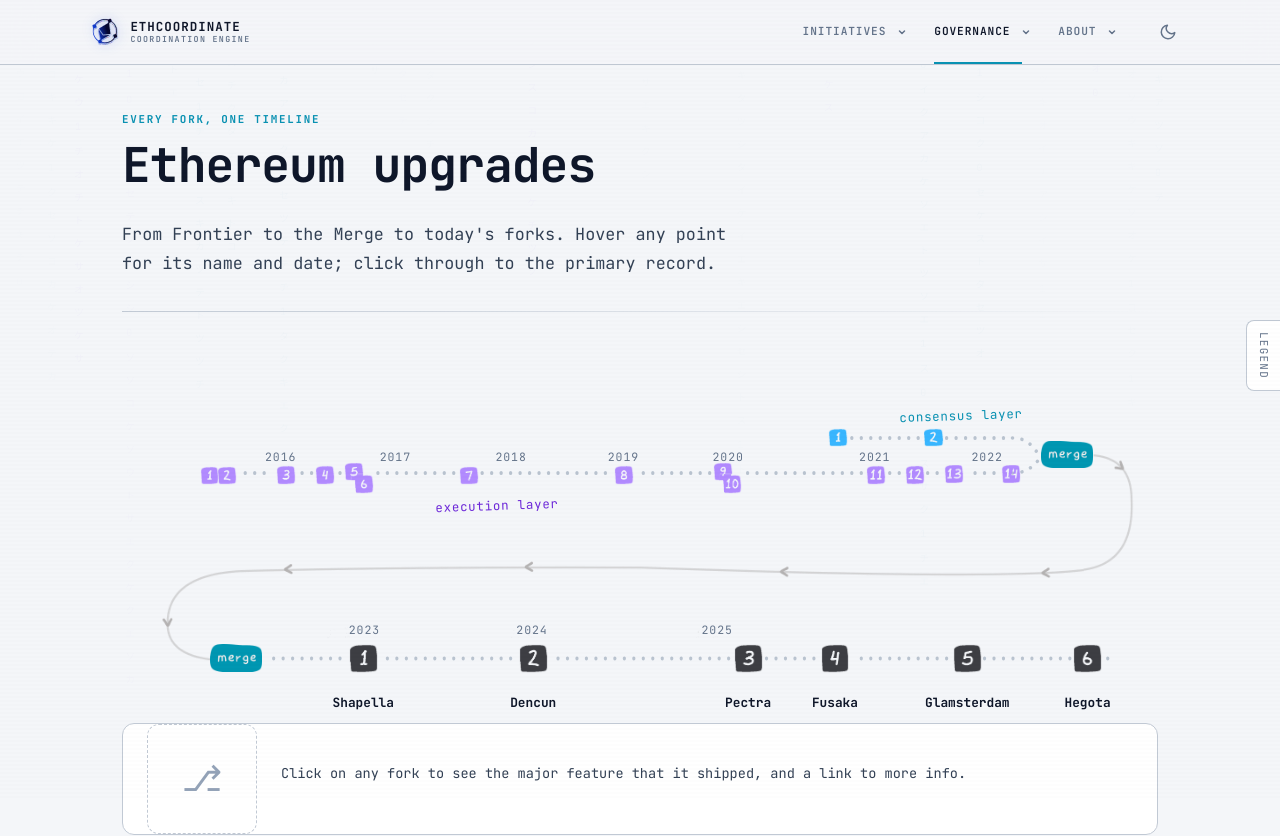
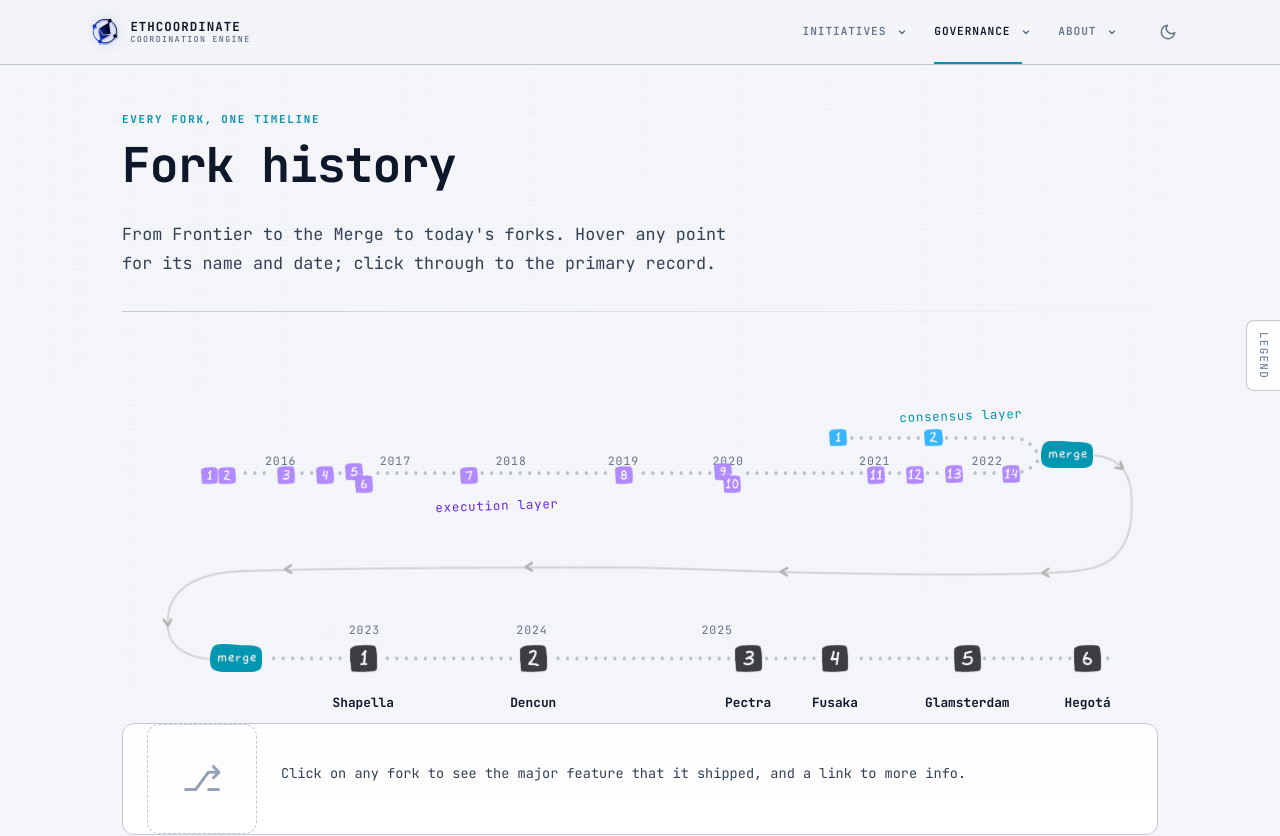
Before and after one commit to ethcoordinate/ethcoordinate-website, a Next.js app: page /upgrades in a window 1280 px wide. Shown: the top 836 px of the page. Built offline with nearby package versions, Linux system fonts and the light colour scheme.

Commit message:
Rename page to Fork history, center year markers, simplify tooltips
- Page renamed (title, h1, nav label)
- Year markers vertically centered between the CL and EL tracks
- Hover tooltips show name and date only (details live in the panel)
- Hegota displayed as Hegotá (Heze / Bogotá)

```diff
--- a/src/app/initiatives/staker-support/page.tsx
+++ b/src/app/initiatives/staker-support/page.tsx
@@ -62,11 +62,9 @@
       <Navigation />
       <main id="main-content" tabIndex={-1} className="relative z-10 max-w-[1100px] mx-auto page-container">
         <div className="page-header">
-          <h1 className="page-title">Staker support</h1>
+          <h1 className="page-title">Staking support</h1>
           <p className="page-desc">
-            EthStaker is a community providing guidance, education, support, and
-            resources for existing and potential stakers. EthStaker’s principal
-            goal is to maximize decentralization of the Ethereum network.
+            EthStaker is a community providing guidance, education, support, and resources for existing and potential stakers. EthStaker’s principal goal is to maximize decentralization of the Ethereum network.
           </p>
           <div className="flex gap-3 flex-wrap" style={{ marginTop: "1.5rem" }}>
             <a href="https://ethstaker.org" target="_blank" rel="noopener noreferrer" className="card-btn" style={{ marginTop: 0 }}>
--- a/src/app/upgrades/UpgradeTimeline.tsx
+++ b/src/app/upgrades/UpgradeTimeline.tsx
@@ -170,7 +170,7 @@
           <span className="layer-label layer-label-cl" style={{ left: px(3808), top: py(674) }}>consensus layer</span>
           <span className="layer-label layer-label-el" style={{ left: px(1700), top: py(1080) }}>execution layer</span>
           {EL_YEARS.map(({ year, x }) => (
-            <span key={year} className="year-label" style={{ left: px(x), top: py(862) }}>{year}</span>
+            <span key={year} className="year-label" style={{ left: px(x), top: py(880) }}>{year}</span>
           ))}
           {POST_YEARS.map(({ year, x }) => (
             <span key={year} className="year-label" style={{ left: px(x), top: py(1645) }}>{year}</span>
@@ -217,7 +217,7 @@
             {/* eslint-disable-next-line @next/next/no-img-element */}
             <img src="/upgrades/merge-pill.png" alt="" />
             <span className="merge-date-label" aria-hidden="true">15 SEP</span>
-            <Tip title={mergeFork.name} sub={`${mergeFork.fullName} · ${mergeFork.date}`} detail={mergeFork.blurb} />
+            <Tip title={mergeFork.name} sub={`${mergeFork.fullName} · ${mergeFork.date}`} />
           </button>
           <button className={`badge-sprite merge-sprite tip-left ${selected === 0 ? "selected" : ""}`}
             style={{ left: px(MERGE_L.x), top: py(MERGE_L.y), width: px(MERGE_L.w) }}
@@ -227,7 +227,7 @@
             {/* eslint-disable-next-line @next/next/no-img-element */}
             <img src="/upgrades/merge-pill-left.png" alt="" />
             <span className="merge-date-label" aria-hidden="true">15 SEP</span>
-            <Tip title={mergeFork.name} sub={`${mergeFork.fullName} · ${mergeFork.date}`} detail={mergeFork.blurb} />
+            <Tip title={mergeFork.name} sub={`${mergeFork.fullName} · ${mergeFork.date}`} />
           </button>
 
           {/* post-merge badges (toggle the detail panel) */}
@@ -243,7 +243,7 @@
                 <img src={`/upgrades/post-${i + 1}.png`} alt="" />
                 <span className="fork-nickname">{f.nickname}</span>
                 <span className="fork-date">{f.date}</span>
-                <Tip title={f.nickname} sub={`${f.fullName} · ${f.date}`} detail={f.blurb} />
+                <Tip title={f.nickname} sub={`${f.fullName} · ${f.date}`} />
               </button>
             );
           })}
--- a/src/app/upgrades/page.tsx
+++ b/src/app/upgrades/page.tsx
@@ -4,7 +4,7 @@
 import UpgradeTimeline from "./UpgradeTimeline";
 
 export const metadata: Metadata = {
-  title: "Ethereum Upgrades",
+  title: "Fork History",
   description:
     "An interactive timeline of every Ethereum network upgrade, from Frontier in 2015 through the Merge to today's forks.",
 };
@@ -16,7 +16,7 @@
       <main id="main-content" tabIndex={-1} className="relative z-10 max-w-[1100px] mx-auto page-container">
         <div className="page-header">
           <p className="page-eyebrow">Every fork, one timeline</p>
-          <h1 className="page-title">Ethereum upgrades</h1>
+          <h1 className="page-title">Fork history</h1>
           <p className="page-desc">
             From Frontier to the Merge to today&apos;s forks. Hover any point for
             its name and date; click through to the primary record.
--- a/src/components/Navigation.tsx
+++ b/src/components/Navigation.tsx
@@ -36,7 +36,7 @@
     activePrefixes: ["/pm-repo", "/guides", "/navigator", "/upgrades"],
     children: [
       { href: "/navigator", label: "Protocol Navigator", note: "Learn the EIP and ACD process" },
-      { href: "/upgrades", label: "Upgrade timeline", note: "Every fork from Frontier to today" },
+      { href: "/upgrades", label: "Fork history", note: "Every fork from Frontier to today" },
       { href: "/pm-repo", label: "PM repository", note: "Calls, agendas, and coordination" },
       { href: "/pm-repo/breakouts", label: "Breakout calls", note: "Focused protocol discussions" },
       { href: "/guides/champion", label: "Champion an EIP", note: "A practical author journey" },
--- a/src/data/upgrades.ts
+++ b/src/data/upgrades.ts
@@ -108,8 +108,8 @@
   },
   {
     n: 6,
-    nickname: "Hegota",
-    fullName: "H star",
+    nickname: "Hegotá",
+    fullName: "Heze / Bogotá",
     date: "TBD",
     blurb: "FOCIL.",
     mascot: null,
```
